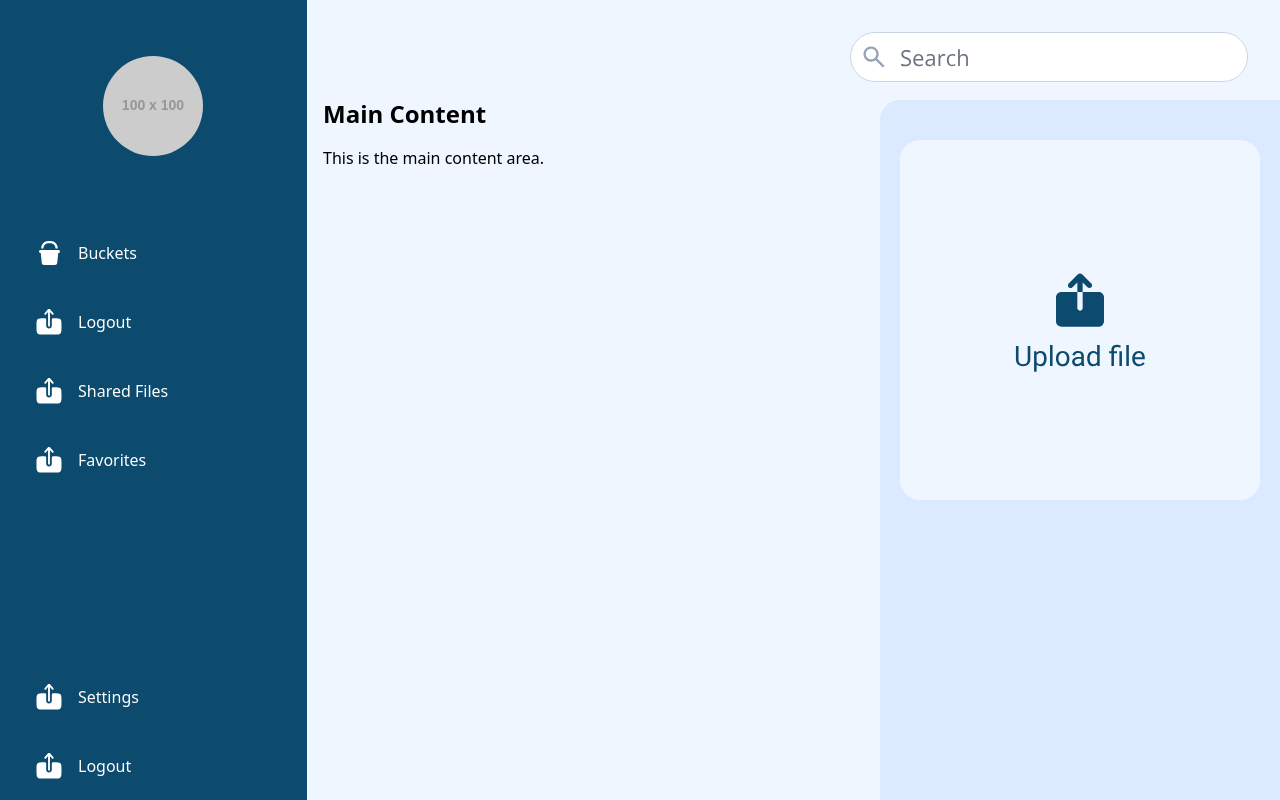
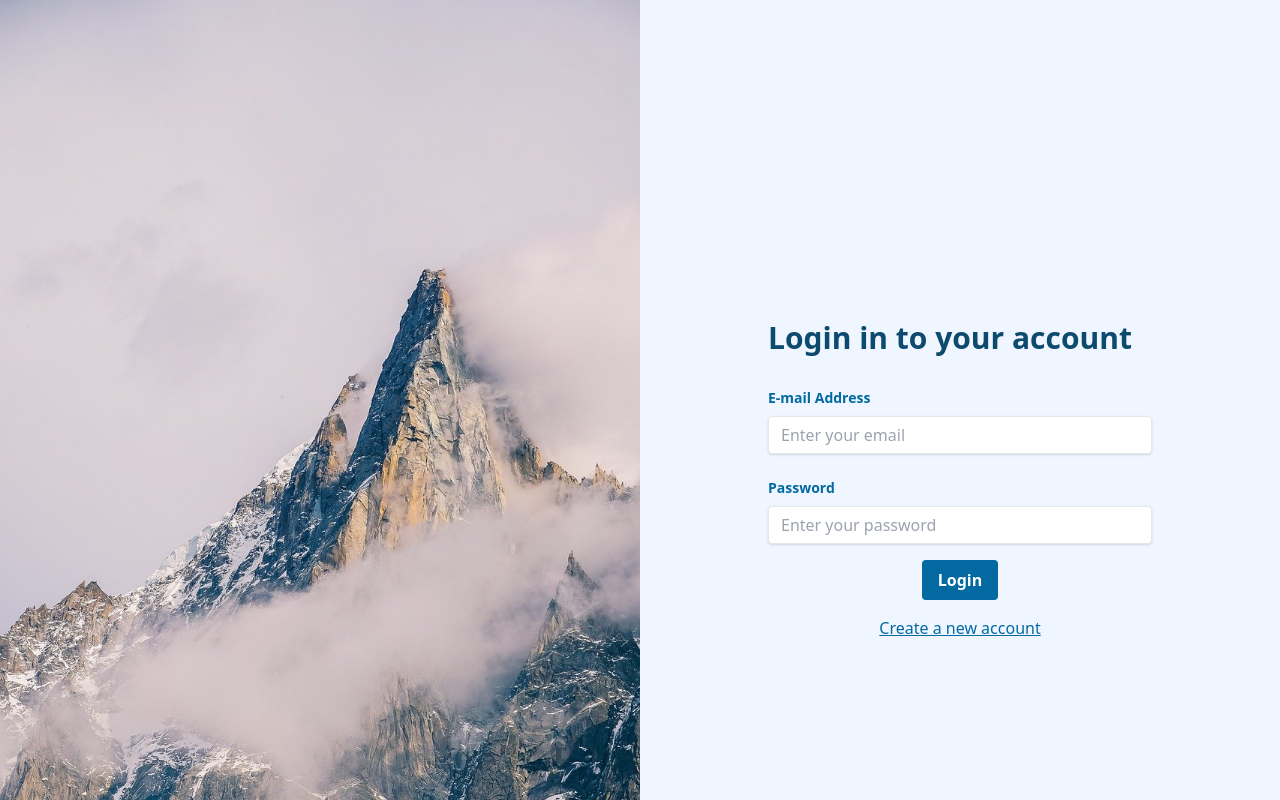
Before and after one commit to droplite-app/ui, a React (Vite) app: page /Login in a window 1280 px wide. Shown: the top 800 px of the page. Built offline with nearby package versions, Linux system fonts and the light colour scheme.

Commit message:
Login Page Created

```diff
--- a/package.json
+++ b/package.json
@@ -17,7 +17,8 @@
   "dependencies": {
     "react": "^18.3.1",
     "react-dom": "^18.3.1",
-    "react-icons": "^5.2.1"
+    "react-icons": "^5.2.1",
+    "react-router-dom": "^6.26.0"
   },
   "lint-staged": {
     "**/*": "prettier --write --ignore-unknown"
--- a/src/App.tsx
+++ b/src/App.tsx
@@ -1,14 +1,24 @@
-import "./App.css";
+import { BrowserRouter as Router, Route, Routes } from "react-router-dom";
 import SideBar from "./components/SideBar";
 import RightSidebar from "./components/Right-Sidebar/RightSidebar";
 import Header from "./components/Header/Header";
+import Login from "./pages/Login";
+import CreateAccount from "./pages/CreateAccount";
 
 function App() {
   return (
+    <Router>
+      <Routes>
+        {/* Login sayfası bağımsız bir sayfa olacak */}
+        <Route path="/Login" element={<Login />} />
+        <Route path="/CreateAccount" element={<CreateAccount/>}/>
+
+        {/* Diğer tüm rotalar için ana sayfa layout'u */}
+        <Route
+          path="*"
+          element={
             <div className="flex min-h-screen bg-[#EFF6FF]">
-
               <SideBar />
-
               <main className="flex-1 p-4 bg-blue-50">
                 <Header />
                 <h1 className="text-2xl font-bold">Main Content</h1>
@@ -16,6 +26,10 @@ function App() {
               </main>
               <RightSidebar />
             </div>
+          }
+        />
+      </Routes>
+    </Router>
   );
 }
 
--- /dev/null
+++ b/src/components/Login/Button.tsx
@@ -0,0 +1,21 @@
+import PropTypes from "prop-types";
+
+interface ButtonProps {
+  onClick?: React.MouseEventHandler<HTMLButtonElement>;
+}
+const Button: React.FC<ButtonProps> = ({ onClick }) => {
+    return (
+      <button
+        onClick={onClick}
+        className="bg-sky-700 text-white font-bold py-2 px-4 rounded hover:bg-sky-800 transition duration-300"
+      >
+        Login
+      </button>
+    );
+  };
+
+Button.propTypes = {
+  onClick: PropTypes.func,
+};
+
+export default Button;
--- /dev/null
+++ b/src/components/Login/TextInput.tsx
@@ -0,0 +1,30 @@
+import PropTypes from 'prop-types';
+
+interface TextInputProps {
+    label: string;
+    type: string;
+    placeholder: string;
+  }
+
+  const TextInput: React.FC<TextInputProps> = ({ label, type, placeholder }) => {
+    return (
+      <div className="mb-6">
+        <label className="block text-sky-700 text-sm font-bold mb-2">
+          {label}
+        </label>
+        <input
+          type={type}
+          placeholder={placeholder}
+          className="shadow appearance-none border rounded w-full py-2 px-3 text-sky-700 leading-tight focus:outline-none focus:shadow-outline"
+        />
+      </div>
+    );
+  };
+
+  TextInput.propTypes = {
+    label: PropTypes.string.isRequired,
+    type: PropTypes.string.isRequired,
+    placeholder: PropTypes.string.isRequired,
+  };
+
+  export default TextInput;
--- /dev/null
+++ b/src/pages/CreateAccount.tsx
@@ -0,0 +1,9 @@
+const CreateAccount = () =>{
+     return(
+        <div className="flex min-h-screen">
+            <h1>try it</h1>
+        </div>
+     )
+}
+
+export default CreateAccount;
--- /dev/null
+++ b/src/pages/Login.tsx
@@ -0,0 +1,46 @@
+import Mountain from "../assets/mountain.jpg";
+import TextInput from "../components/Login/TextInput";
+import Button from "../components/Login/Button";
+import { Link } from 'react-router-dom'
+
+const Login = () => {
+  return (
+    <div className="flex min-h-screen">
+      {/* Sol taraf: Resim kısmı */}
+      <div className="hidden md:flex w-1/2 bg-blue-50 items-center justify-center">
+        <img src={Mountain} alt="Login" className="max-w-full max-h-full" />
+      </div>
+
+      {/* Sağ taraf: Yazı kısmı */}
+      <div className="flex w-full md:w-1/2 items-center justify-center bg-sky-75">
+        <div className="w-full max-w-md p-8">
+          <h5 className="text-3xl font-bold text-sky-900 mb-8">
+            Login in to your account
+          </h5>
+          <form className="space-y-4">
+            <TextInput
+              label="E-mail Address"
+              type="email"
+              placeholder="Enter your email"
+            />
+            <TextInput
+              label="Password"
+              type="password"
+              placeholder="Enter your password"
+            />
+            <div className="mt-4 flex justify-center w-full">
+              <Button />
+            </div>
+          </form>
+          <div className="mt-4 text-center">
+            <Link to="/create-account" className="text-sky-700 underline">
+              Create a new account
+            </Link>
+          </div>
+        </div>
+      </div>
+    </div>
+  );
+};
+
+export default Login;
```
Also changed, not shown: src/assets/mountain.jpg (added), 1 other file (tests, documents, lock files or other folders). Lines whose indentation alone changed are shown as unchanged.
